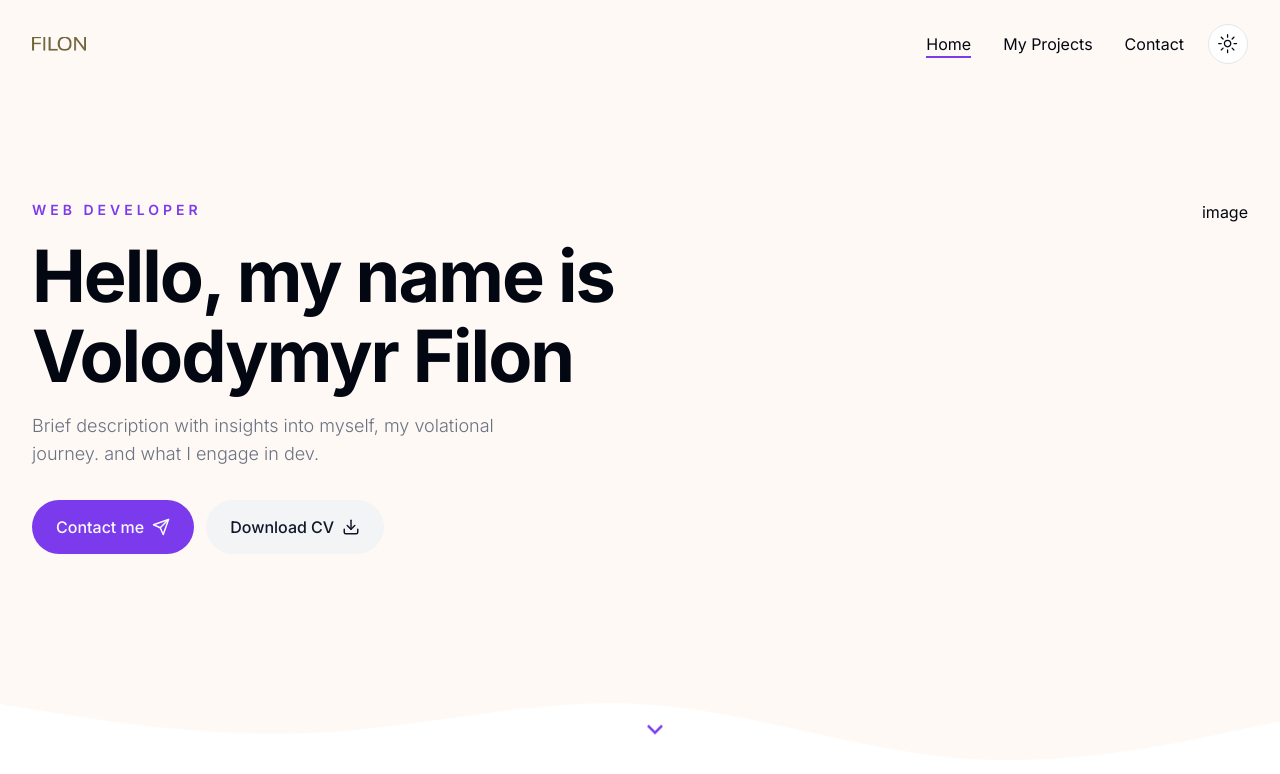
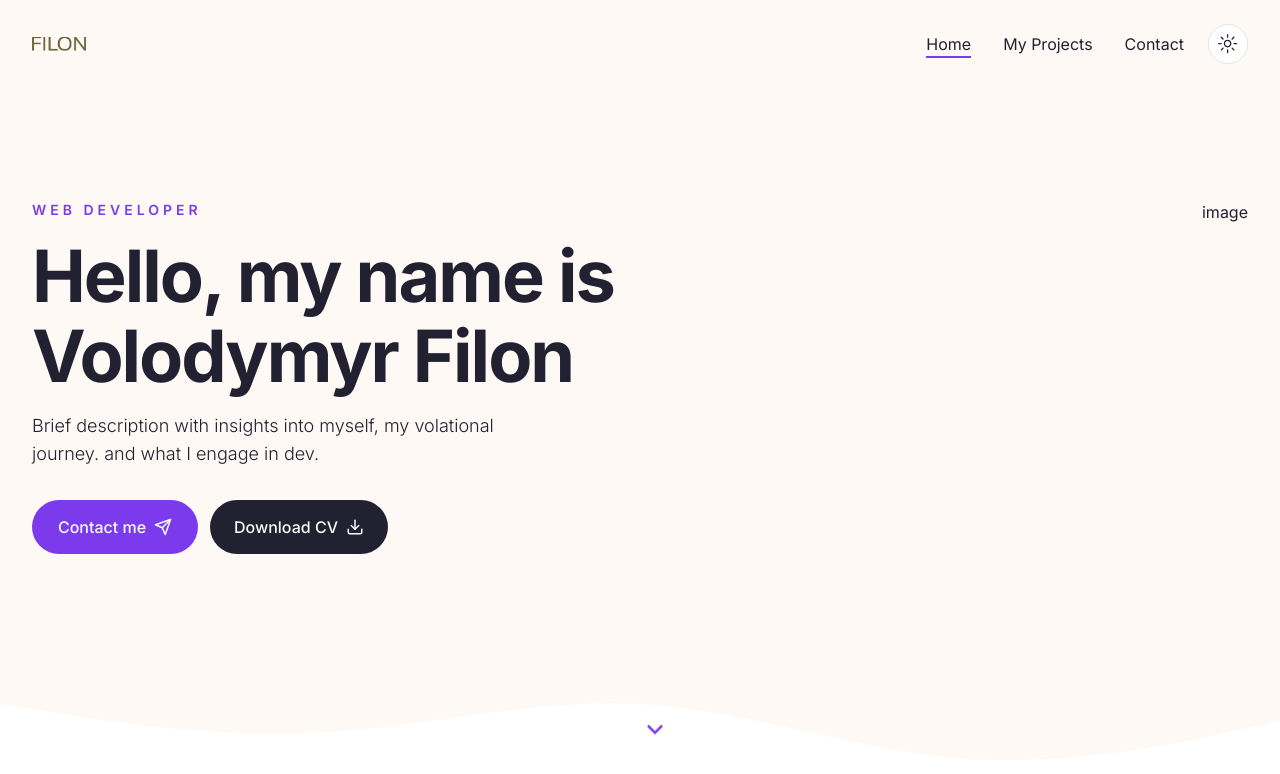
Before and after one commit to volodymyrfilon/portfolio-website, a Next.js app: page / in a window 1280 px wide. Shown: the top 774 px of the page. Built offline with nearby package versions, Linux system fonts and the light colour scheme.

Commit message:
fix: global styles

```diff
--- a/app/globals.css
+++ b/app/globals.css
@@ -5,17 +5,18 @@
 @layer base {
 	:root {
 		--background: 0 0% 100%;
-		--foreground: 224 71.4% 4.1%;
+		--foreground: 240 19% 16%;
 		--card: 0 0% 100%;
-		--card-foreground: 224 71.4% 4.1%;
+		--card-foreground: 240 19% 16%;
 		--popover: 0 0% 100%;
 		--popover-foreground: 224 71.4% 4.1%;
 		--primary: 262.1 83.3% 57.8%;
 		--primary-foreground: 210 20% 98%;
-		--secondary: 220 14.3% 95.9%;
-		--secondary-foreground: 220.9 39.3% 11%;
+		--secondary: 240 19% 16%;
+		--secondary-foreground: 210 20% 98%;
+		--tertiary: 27 82% 98%
 		--muted: 220 14.3% 95.9%;
-		--muted-foreground: 220 8.9% 46.1%;
+		--muted-foreground: 237 13% 40%
 		--accent: 220 14.3% 95.9%;
 		--accent-foreground: 220.9 39.3% 11%;
 		--destructive: 0 84.2% 60.2%;
@@ -29,18 +30,26 @@
 	.dark {
 		--background: 224 71.4% 4.1%;
 		--foreground: 210 20% 98%;
-		--card: 224 71.4% 4.1%;
-		--card-foreground: 210 20% 98%;
+		/* --card: 224 71.4% 4.1%; */
+		--card: 240 19% 16%
+		/* --card-foreground: 210 20% 98%; */
+		--card-foreground: 300 0% 100%
 		--popover: 224 71.4% 4.1%;
 		--popover-foreground: 210 20% 98%;
 		--primary: 263.4 70% 50.4%;
-		--primary-foreground: 210 20% 98%;
-		--secondary: 215 27.9% 16.9%;
-		--secondary-foreground: 210 20% 98%;
+		/* --primary-foreground: 210 20% 98%; */
+		--primary-foreground: 300 0% 100%
+		/* --secondary: 215 27.9% 16.9%; */
+		--secondary: 240 19% 16%
+		/* --secondary-foreground: 210 20% 98%; */
+		--secondary-foreground: 300 0% 100%
+		--tertiary: 237 22% 20%
 		--muted: 215 27.9% 16.9%;
-		--muted-foreground: 217.9 10.6% 64.9%;
+		/* --muted-foreground: 217.9 10.6% 64.9%; */
+		--muted-foreground: 237 13% 63%;
 		--accent: 215 27.9% 16.9%;
-		--accent-foreground: 210 20% 98%;
+		/* --accent-foreground: 210 20% 98%; */
+		--accent-foreground: 300 0% 100%
 		--destructive: 0 62.8% 30.6%;
 		--destructive-foreground: 210 20% 98%;
 		--border: 215 27.9% 16.9%;
--- a/components/ui/button.jsx
+++ b/components/ui/button.jsx
@@ -20,7 +20,7 @@ const buttonVariants = cva(
 				link: 'text-primary underline-offset-4 hover:underline',
 			},
 			size: {
-				default: 'h-[54px] px-6 py-2',
+				default: 'h-[54px] px-6 py-2 min-w-[166px]',
 				sm: 'h-9 rounded-md px-3',
 				lg: 'h-11 rounded-md px-8',
 				icon: 'h-10 w-10',
--- a/tailwind.config.js
+++ b/tailwind.config.js
@@ -29,6 +29,9 @@ module.exports = {
 				secondary: {
 					DEFAULT: 'hsl(var(--secondary))',
 					foreground: 'hsl(var(--secondary-foreground))',
+				},
+				tertiary: {
+					DEFAULT: 'hsl(var(--tertiary))',
 				},
 				destructive: {
 					DEFAULT: 'hsl(var(--destructive))',
```
